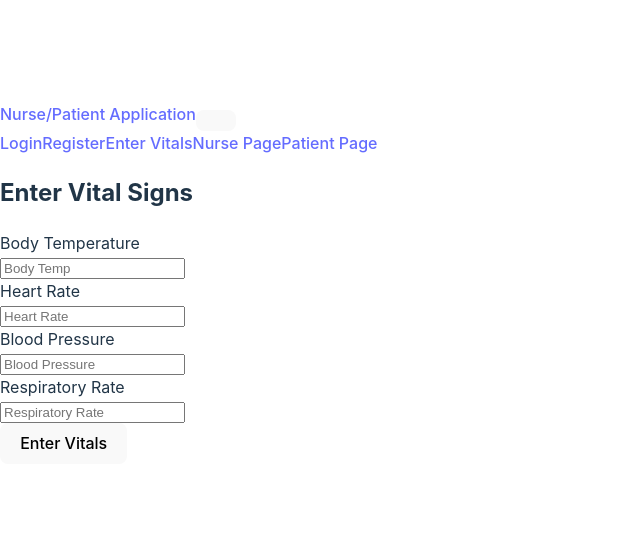
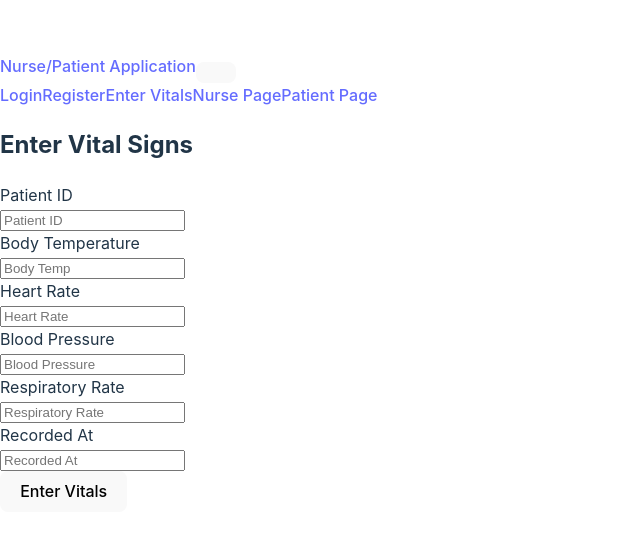
Before and after one commit to ErykushBadu/COMP308-Group2, a React (Vite) app in the folder client/: page /enter-vitals in a window 1280 px wide. Shown: the part 117-652 px from the top of the page, without its empty margins (0-640 px from the left). Built offline with nearby package versions, Linux system fonts and the light colour scheme.

Commit message:
modified frontend to use axios

```diff
--- a/client/package.json
+++ b/client/package.json
@@ -11,6 +11,7 @@
   },
   "dependencies": {
     "@apollo/client": "^3.9.9",
+    "axios": "^1.6.8",
     "react": "^18.2.0",
     "react-bootstrap": "^2.10.2",
     "react-dom": "^18.2.0",
--- a/client/src/EnterVitals.jsx
+++ b/client/src/EnterVitals.jsx
@@ -1,52 +1,54 @@
-import React from 'react';
-import { gql, useMutation } from "@apollo/client";
-import { useNavigate } from 'react-router-dom';
-import { Container, Form, Button, Row, Col } from 'react-bootstrap'; // Import react-bootstrap components
-
-
-// mutation to add a new student
-const ENTER_VITALS = gql`
-    mutation EnterVitals(
-            $patientId: ID!, $bodyTemperature: Float, $heartRate: Int, $bloodPressure: String, $respiratoryRate: Int, $recordedAt: String) {
-            AddVitalSigns (
-                patientId: $patientId, bodyTemperature: $bodyTemperature, heartRate: $heartRate,
-                bloodPressure: $bloodPressure, respiratoryRate: $respiratoryRate, recordedAt: $recordedAt) {
-                    id
-                    patientId
-                    bodyTemperature
-                    heartRate
-                    bloodPressure
-                    respiratoryRate
-                    recordedAt
-                }
-        }`;
+import React, { useState } from 'react';
+import axios from 'axios';
+import { Container, Form, Button, Row, Col } from 'react-bootstrap';
 
 function EnterVitals() {
-    let navigate = useNavigate();
-    const [EnterVitals] = useMutation(ENTER_VITALS);
-    const [patientId, setPatientId] = React.useState('');
-    const [bodyTemperature, setBodyTemperature] = React.useState('');
-    const [heartRate, setHeartRate] = React.useState('');
-    const [bloodPressure, setBloodPressure] = React.useState('');
-    const [respiratoryRate, setRespiratoryRate] = React.useState('');
-    const [recordedAt, setRecordedAt] = React.useState('');
+    const [patientId, setPatientId] = useState('');
+    const [bodyTemperature, setBodyTemperature] = useState('');
+    const [heartRate, setHeartRate] = useState('');
+    const [bloodPressure, setBloodPressure] = useState('');
+    const [respiratoryRate, setRespiratoryRate] = useState('');
+    const [recordedAt, setRecordedAt] = useState('');
 
-    const handleSubmit = (event) => {
+    const handleSubmit = async (event) => {
         event.preventDefault();
-        EnterVitals({ variables: { patientId, bodyTemperature, heartRate, bloodPressure, respiratoryRate, recordedAt } });
+        try {
+            const response = await axios.post('http://localhost:3004/addVitalSign', {
+                patientId,
+                bodyTemperature: parseFloat(bodyTemperature),
+                heartRate: parseInt(heartRate),
+                bloodPressure,
+                respiratoryRate: parseInt(respiratoryRate),
+                recordedAt
+            });
+            console.log('Results from EnterVitals:', response.data);
             setPatientId('');
             setBodyTemperature('');
             setHeartRate('');
             setBloodPressure('');
             setRespiratoryRate('');
             setRecordedAt('');
-        navigate("/nurse-page");
+        } catch (error) {
+            console.error(error);
         }
+    };
 
     return (
         <Container>
             <h2>Enter Vital Signs</h2>
             <Form onSubmit={handleSubmit}>
+
+                <Form.Group as={Row} className="mb-3">
+                    <Form.Label column sm={2}>Patient ID</Form.Label>
+                    <Col sm={10}>
+                        <Form.Control
+                            type="text"
+                            placeholder="Patient ID"
+                            value={patientId}
+                            onChange={(e) => setPatientId(e.target.value)}
+                        />
+                    </Col>
+                </Form.Group>
 
                 <Form.Group as={Row} className="mb-3">
                     <Form.Label column sm={2}>Body Temperature</Form.Label>
@@ -96,6 +98,18 @@ function EnterVitals() {
                     </Col>
                 </Form.Group>
 
+                <Form.Group as={Row} className="mb-3">
+                    <Form.Label column sm={2}>Recorded At</Form.Label>
+                    <Col sm={10}>
+                        <Form.Control
+                            type="text"
+                            placeholder="Recorded At"
+                            value={recordedAt}
+                            onChange={(e) => setRecordedAt(e.target.value)}
+                        />
+                    </Col>
+                </Form.Group>
+
                 <Button variant="primary" type="submit">
                     Enter Vitals
                 </Button>
--- a/client/src/Login.jsx
+++ b/client/src/Login.jsx
@@ -1,30 +1,21 @@
 import React from "react";
-import { gql, useMutation } from "@apollo/client";
+import { Container, Form, Button, Row, Col } from "react-bootstrap";
+import axios from "axios";
 import { useNavigate } from "react-router-dom";
-import { Container, Form, Button, Row, Col } from "react-bootstrap";
-
-const LOGIN_USER = gql`
-  mutation loginNurse($username: String!, $password: String!) {
-    loginNurse(username: $username, password: $password) {
-      id
-      username
-    }
-  }
-`;
 
 function Login() {
   let navigate = useNavigate();
-  const [Login] = useMutation(LOGIN_USER);
   const [username, setUsername] = React.useState("");
   const [password, setPassword] = React.useState("");
 
   const authenticateUser = async () => {
     try {
-      const { data } = await Login({
-        variables: { username, password },
+      const response = await axios.post("http://localhost:3004/loginNurse", {
+        username,
+        password,
       });
-      // Process the response
-      if (data && data.loginNurse) {
+      const data = response.data;
+      if (data) {
         alert("Login successful");
         navigate("/nurse-page");
       }
@@ -33,6 +24,7 @@ function Login() {
       console.error("Error during authentication:", error);
     }
   };
+
   return (
     <Container>
       <Row>
@@ -64,7 +56,7 @@ function Login() {
             <Button
               size="sm"
               variant="success"
-              type="Button"
+              type="button"
               onClick={authenticateUser}
             >
               Login
--- a/client/src/Register.jsx
+++ b/client/src/Register.jsx
@@ -1,23 +1,11 @@
 import React, { useState } from "react";
-import { gql, useMutation } from "@apollo/client";
+import axios from "axios";
 import { useNavigate } from "react-router-dom";
-import { Container, Form, Button, Row, Col } from "react-bootstrap";
-import Spinner from "react-bootstrap/Spinner";
-
-const REGISTER = gql`
-  mutation registerNurse($username: String!, $password: String!) {
-    registerNurse(username: $username, password: $password) {
-      id
-      username
-    }
-  }
-`;
+import { Container, Form, Button, Spinner } from "react-bootstrap";
 
 function Register() {
   let navigate = useNavigate();
-  const [Register] = useMutation(REGISTER);
   const [user, setUser] = useState({
-    id: "",
     username: "",
     password: "",
   });
@@ -29,16 +17,13 @@ function Register() {
     e.preventDefault();
 
     try {
-      const newUser = { ...user };
-      const { data } = await Register({
-        variables: {
-          username: newUser.username,
-          password: newUser.password,
-        },
+      const response = await axios.post("http://localhost:3004/registerNurse", {
+        username: user.username,
+        password: user.password,
       });
+      setShowLoading(false);
 
-      setShowLoading(false);
-      console.log("Results from Register:", data);
+      console.log("Results from Register:", response.data);
 
       navigate("/login");
     } catch (error) {
@@ -54,6 +39,7 @@ function Register() {
   };
 
   return (
+    <Container>
       <div className="home">
         {showLoading && (
           <Spinner animation="border" role="status">
@@ -86,11 +72,12 @@ function Register() {
           </Form.Group>
 
           <br />
-        <Button size="sm" variant="success" type="Button" onClick={saveUser}>
+          <Button size="sm" variant="success" type="submit">
             Save
           </Button>
         </Form>
       </div>
+    </Container>
   );
 }
 
--- a/client/src/main.jsx
+++ b/client/src/main.jsx
@@ -6,7 +6,7 @@ import { ApolloClient, InMemoryCache } from "@apollo/client";
 import { ApolloProvider } from "@apollo/client";
 
 const client = new ApolloClient({
-  uri: "http://localhost:3004/graphql",
+  uri: "http://localhost:3004",
   cache: new InMemoryCache(),
 });
 
```
Also changed, not shown: 1 other file (tests, documents, lock files or other folders). Lines whose indentation alone changed are shown as unchanged.
